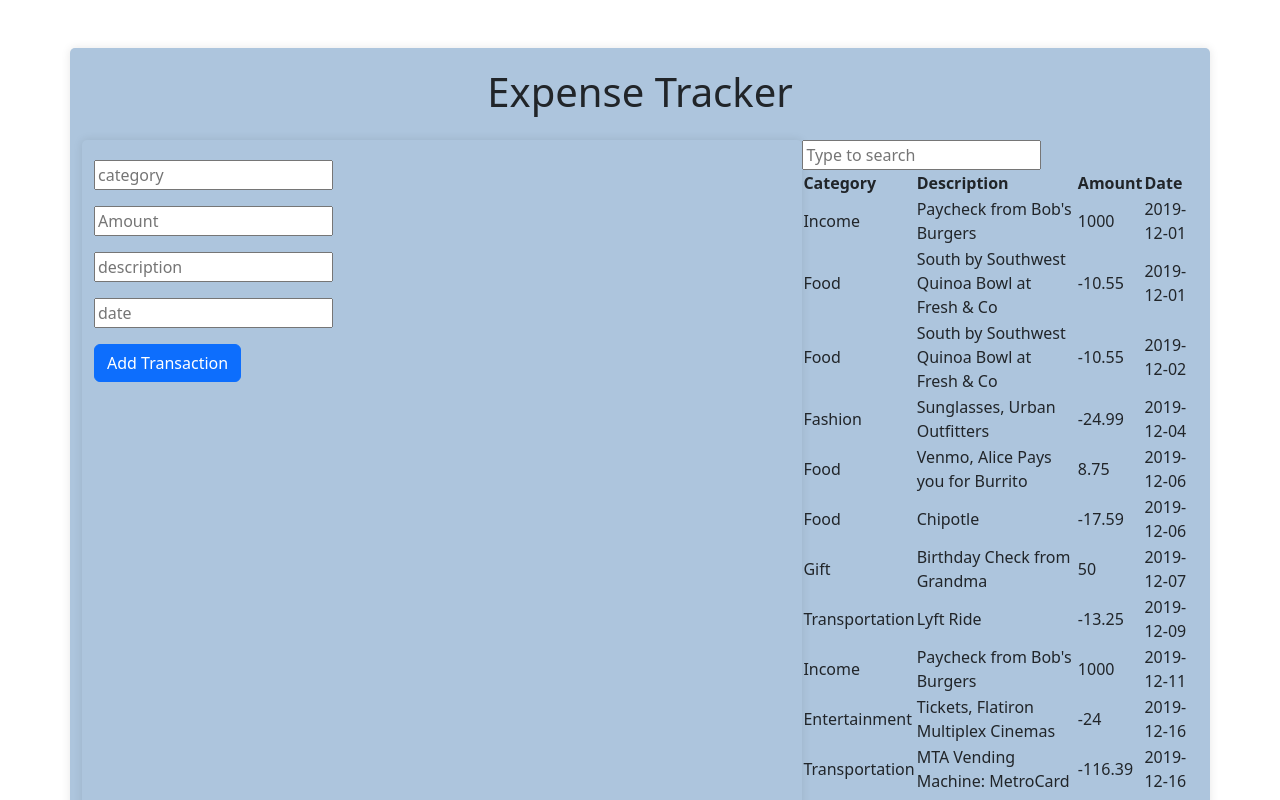
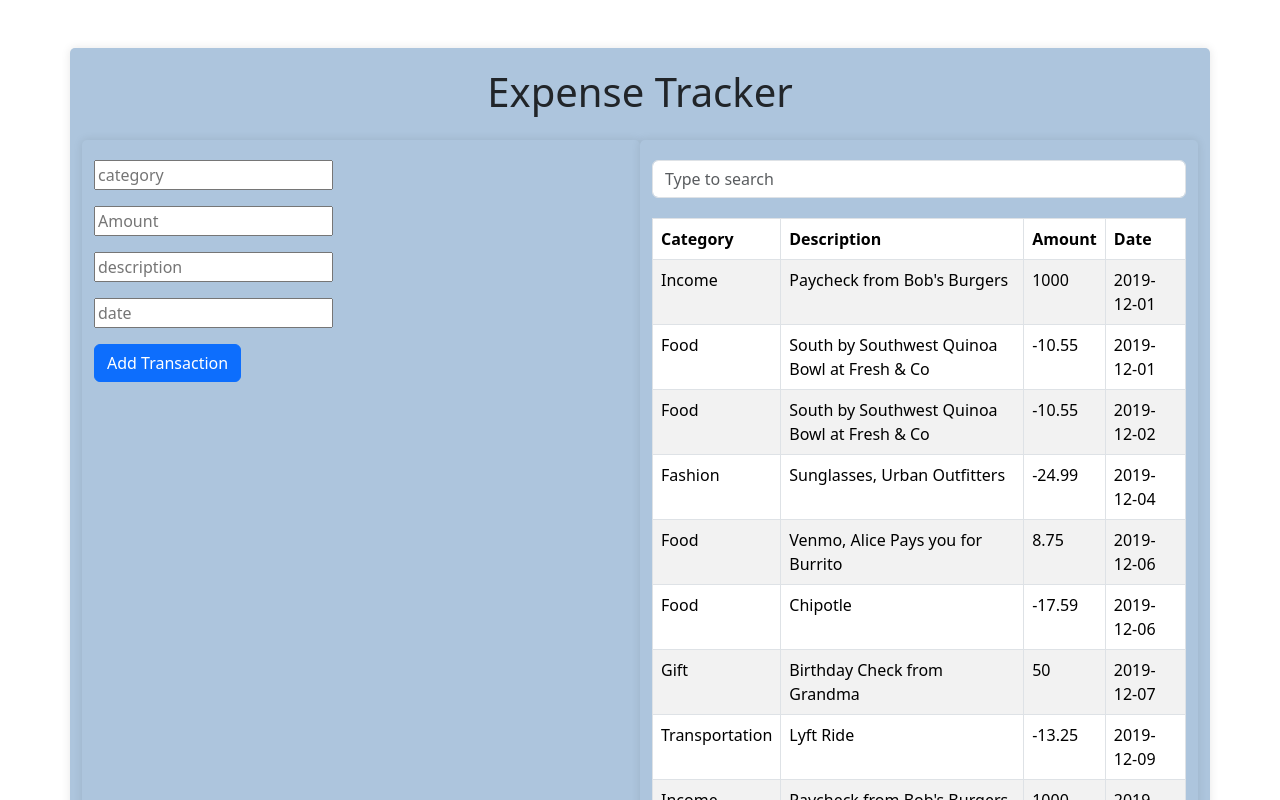
Before and after one commit to judy-chelangat/bank-of-flatiron, a React (Create React App) app: page / in a window 1280 px wide. Shown: the top 800 px of the page. Built offline with nearby package versions, Linux system fonts and the light colour scheme; data requests are answered from the project's data file.

Commit message:
added div class container

```diff
--- a/src/components/TransactionTable.js
+++ b/src/components/TransactionTable.js
@@ -16,11 +16,14 @@ return (
 
 // }
 return(
-  <div>
-   <input placeholder="Type to search" value={searchTerm} onChange={e => setSearchTerm(e.target.value)}/>
+  <div className="container">
+   <input placeholder="Type to search"
+    className="form-control mb-3"
+   value={searchTerm}
+   onChange={e => setSearchTerm(e.target.value)}/>
    {/* <button onClick={handleClick} >Search</button> */}
 
-    <table>
+   <table className="table table-striped table-bordered">
     <thead>
       <tr>
         <th>Category</th>
```
